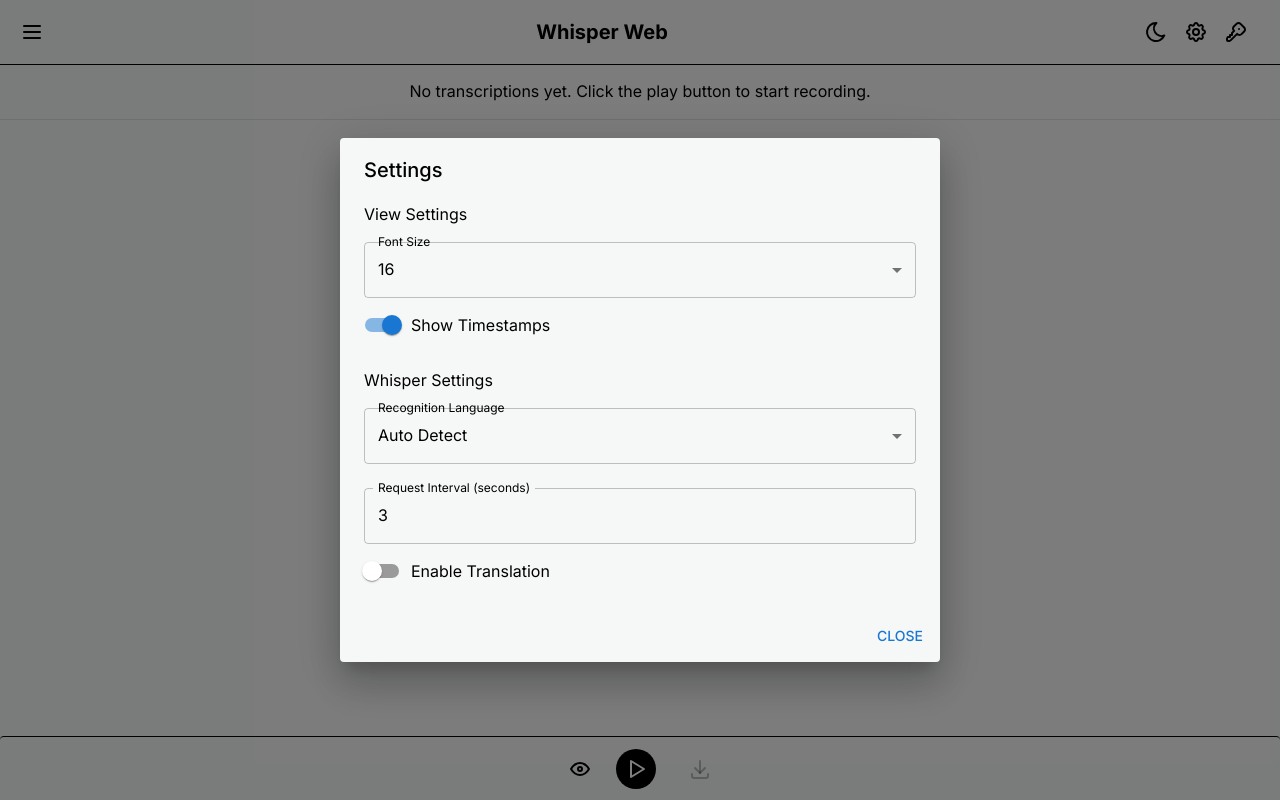
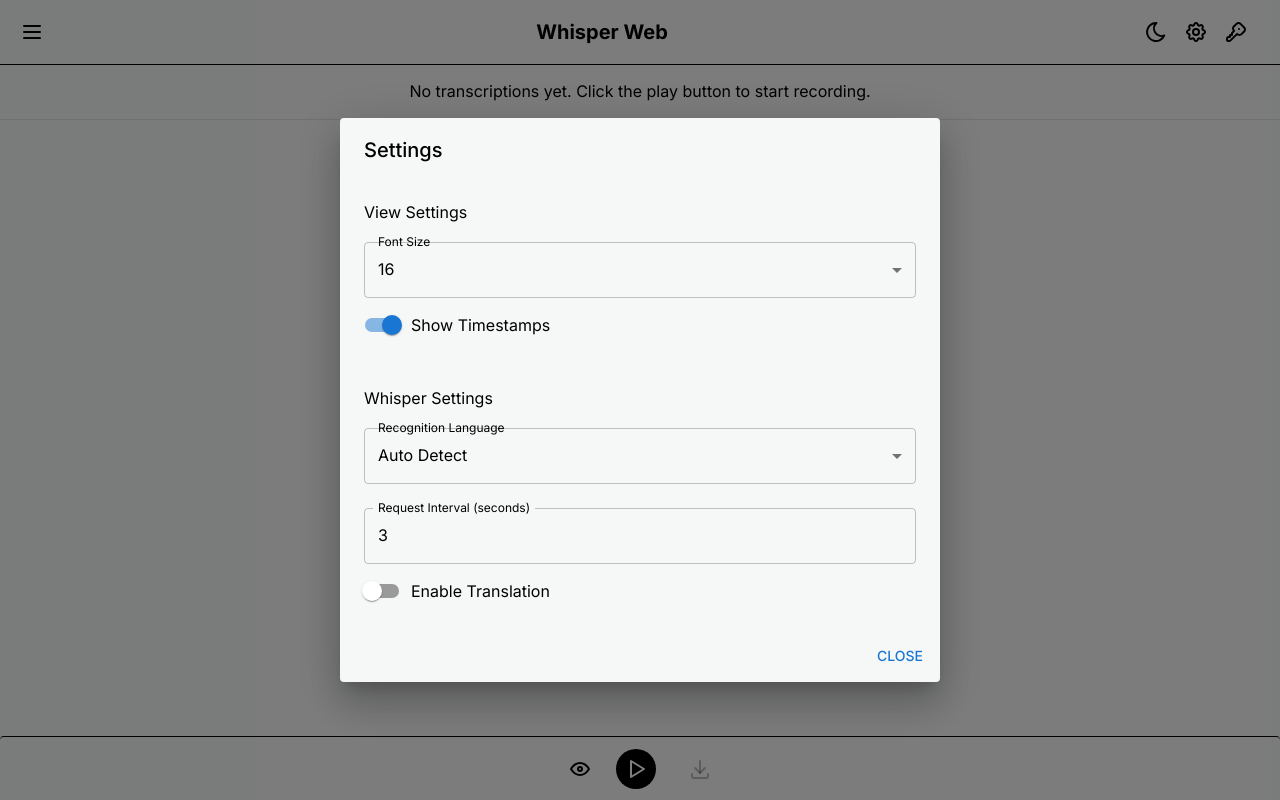
Before and after one commit to MaktubCN/whisperWeb, a React (Vite) app in the folder whisperweb/: page / in a window 1280 px wide. Both pictures are taken after a click on the button 1196 px from the left and 32 px from the top of the page. Built offline with nearby package versions, Linux system fonts and the light colour scheme.

Commit message:
Update App.tsx

```diff
--- a/whisperweb/src/App.tsx
+++ b/whisperweb/src/App.tsx
@@ -1,5 +1,6 @@
   // App.tsx
-  import React, { useState, useEffect, useCallback, useLayoutEffect, useRef } from 'react';
+  import { useState, useEffect, useCallback, useRef } from 'react';
+
   import {
     ThemeProvider,
     CssBaseline,
@@ -569,19 +570,16 @@
                 >
                   {editingSessionId === session.id ? (
                     <Box sx={{ display: 'flex', alignItems: 'center', width: '100%' }}>
-                      <TextField
-                        value={newSessionName}
-                        onChange={(e) => setNewSessionName(e.target.value)}
-                        size="small"
-                        fullWidth
-                        autoFocus
-                        onBlur={handleSaveSessionName}
-                        onKeyPress={(e) => {
-                          if (e.key === 'Enter') {
-                            handleSaveSessionName();
+                        <TextField
+                          fullWidth
+                          margin="normal"
+                          type="number"
+                          label="Request Interval (seconds)"
+                          value={settings.whisper.requestInterval}
+                          onChange={(e) =>
+                            handleSettingsChange('whisper', 'requestInterval', Number(e.target.value))
                           }
-                        }}
-                      />
+                        />
                     </Box>
                   ) : (
                     <>
@@ -628,7 +626,9 @@
           <Dialog open={whisperSettingsOpen} onClose={() => setWhisperSettingsOpen(false)}>
             <DialogTitle>Settings</DialogTitle>
             <DialogContent>
-              <Typography variant="h7">View Settings</Typography>
+            <Typography variant="subtitle1" sx={{ mt: 2 }}>
+              View Settings
+            </Typography>
               <FormControl fullWidth margin="normal">
                 <InputLabel>Font Size</InputLabel>
                 <Select
@@ -650,7 +650,7 @@
                 label="Show Timestamps"
               />
               <br></br><br></br>
-              <Typography variant="h7" sx={{ mt: 2 }}>
+              <Typography variant="subtitle1" sx={{ mt: 2 }}>
                 Whisper Settings
               </Typography>
               <FormControl fullWidth margin="normal">
```
